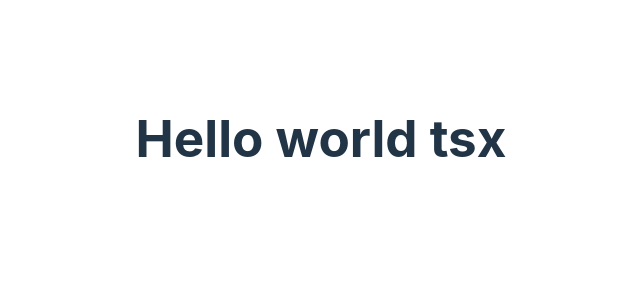
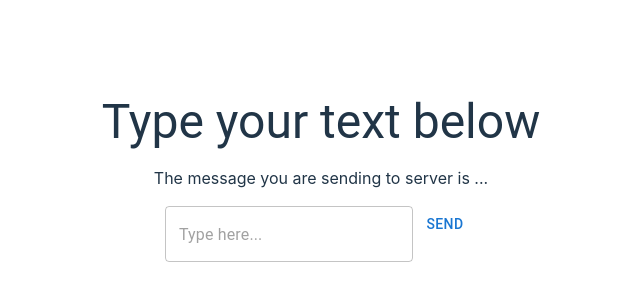
Before and after one commit to Mani007/adv_sockets, a React (Vite) app in the folder frontend/sockreact/: page / in a window 1280 px wide. Shown: the part 222-522 px from the top of the page, without its empty margins (319-959 px from the left). Built offline with nearby package versions, Linux system fonts and the light colour scheme; no server answers.

Commit message:
Client emmiting and server listening perfectly

```diff
--- a/frontend/sockreact/src/App.tsx
+++ b/frontend/sockreact/src/App.tsx
@@ -1,5 +1,6 @@
 import { useEffect, useState } from 'react'
 import {io} from 'socket.io-client'
+import { Button, Container, TextField, Typography } from '@mui/material';
 import './App.css'
 // We usually emit from the frontend and listen at the backend
 interface user {
@@ -7,9 +8,13 @@ interface user {
   msg?: string;
   dismsg?: string;  // Displayed message to the user
 }
+ type msg = {
+    message: string;
+ }
 function App() {
   //const [count, setCount] = useState(0)
   const [user, setUser] = useState<user>({ } as user)
+  const [msg, setMsg] = useState<msg>({ message: '' })
   const socket = io('http://localhost:7000')
   useEffect(() => {
     socket.on('connect', () => {
@@ -21,11 +26,11 @@ function App() {
     // socket.on('welcome', (msg) => {
     //     console.log(msg)
     // })
-    socket.on('joinedtheserver',(msg) =>{
-        //console.log(msg)
-        const newUser = { id: socket.id, msg: msg, dismsg: 'welcome'}
-        setUser(newUser)
-    })
+    // socket.on('joinedtheserver',(msg) =>{
+    //     //console.log(msg)
+    //     const newUser = { id: socket.id, msg: msg, dismsg: 'welcome'}
+    //     setUser(newUser)
+    // })
 
 
     return () => {
@@ -34,12 +39,30 @@ function App() {
     }
   },[])
 
+  const handleSubmit = (e) => {
+    e.preventDefault();
+    socket.emit('message', msg.message)
+    setMsg({ message: '' })
+
+  }
+  const handleChange = (e) => {
+    setMsg({ message: e.target.value })
+    //console.log(msg);  // this is working fine
+
+  }
+
   return (
     <>
-      <h1>Hello world tsx</h1>
-      <p>{user.id}</p> <br />
-      <p>{user.msg}</p> <br />
-      <p>{user.dismsg}</p>
+    <Container maxWidth='sm'>
+      <form onSubmit={handleSubmit}>
+      {/* <h1>Hello world tsx</h1> */}
+      <Typography variant='h3' >Type your text below</Typography>
+      <p>The message you are sending to server is ... {msg.message}</p>
+      <TextField name="sendmessage" value={msg.message} onChange={handleChange} id="sendmessage" placeholder="Type here..." variant='outlined'></TextField>
+      <Button type='submit'>SEND</Button>
+      </form>
+    </Container>
+
     </>
   )
 }
```
Also changed, not shown: 2 other files (tests, documents, lock files or other folders).
